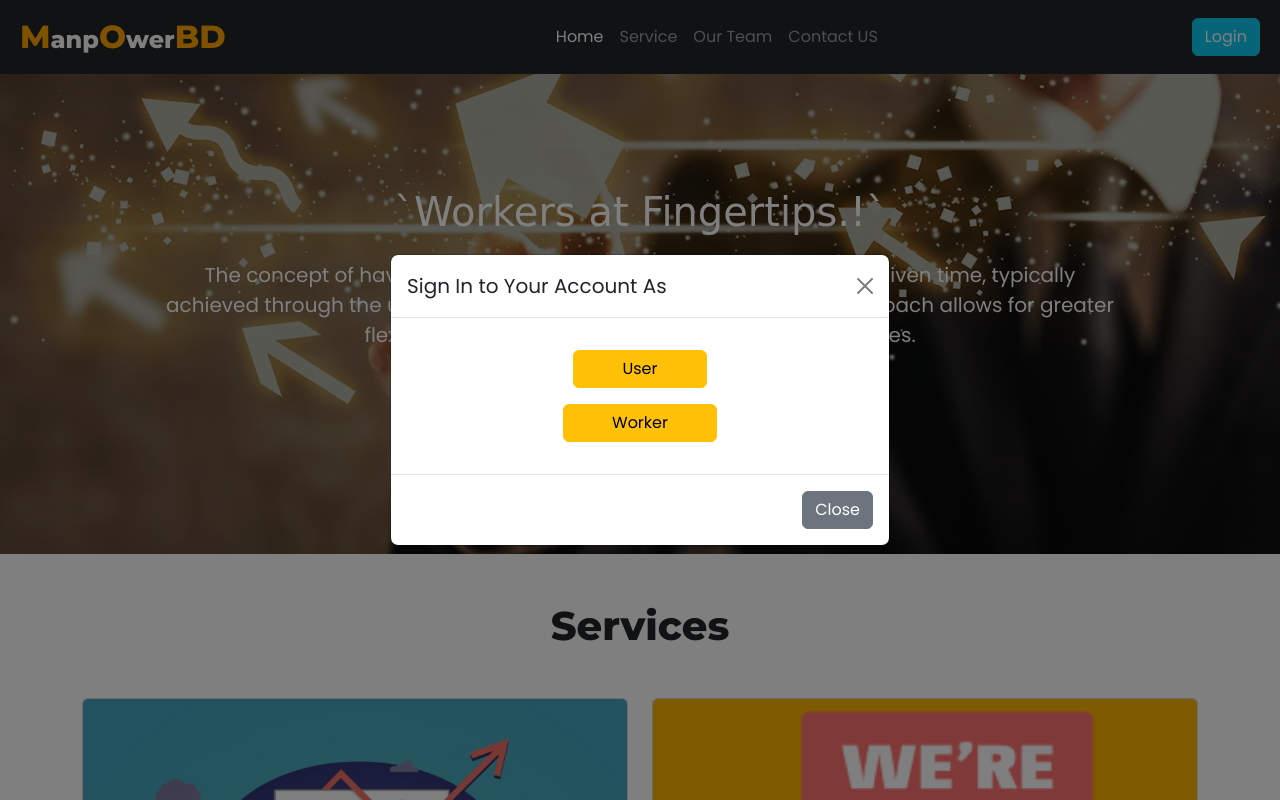
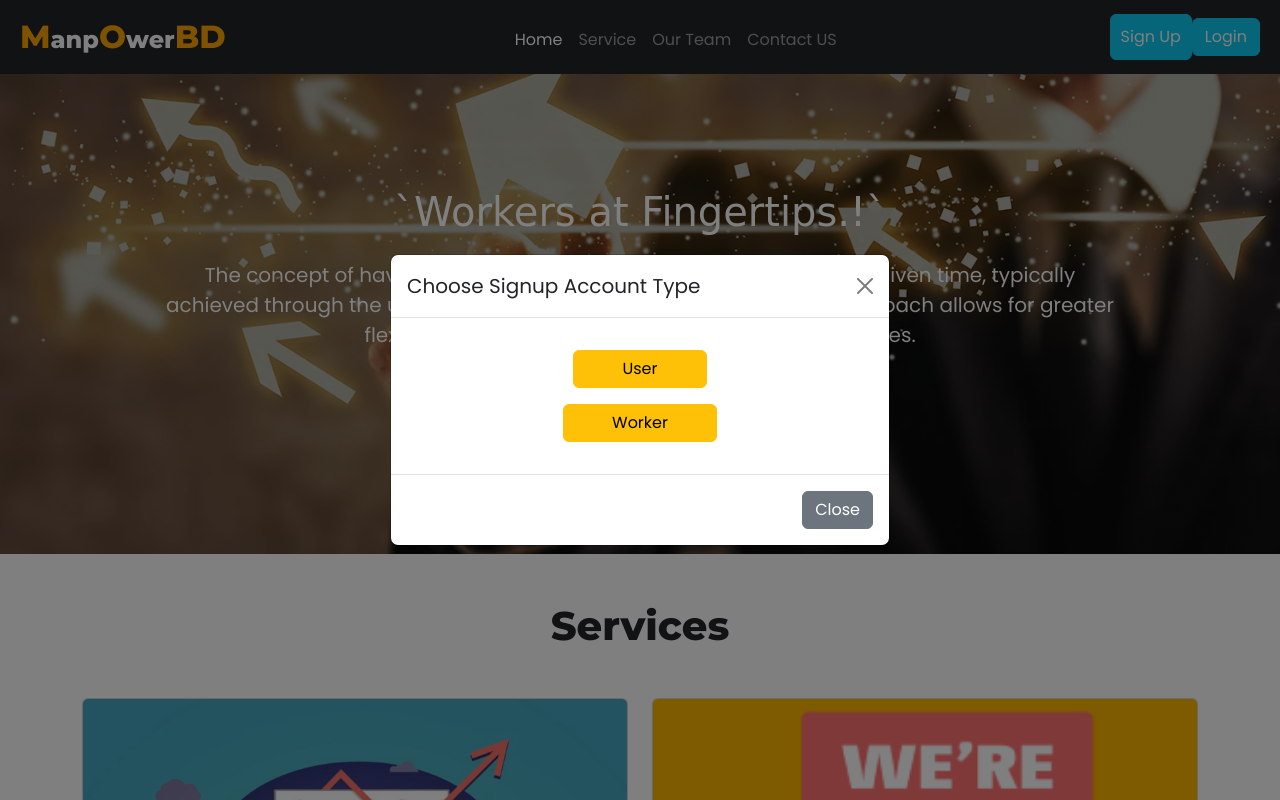
Before and after one commit to toufiqulislamtanmoy/offline-manpower-management, a PHP site: page / in a window 1280 px wide, after a click on "Sign Up". Run offline with PHP 8.4, Linux system fonts and the light colour scheme; some libraries are stand-ins or nearby versions; some web fonts are replaced.

Commit message:
Adding a new signup button . And the signup button is sticking with login button . Tonmoy will solve this . Because he have customized css at hia own model .

```diff
--- a/assests/css/main.css
+++ b/assests/css/main.css
@@ -199,3 +199,10 @@ body {
       width: 100%;
     }
   }
+
+
+
+
+.button_10 {
+    padding: 10px;
+  }
--- a/index.php
+++ b/index.php
@@ -53,6 +53,37 @@ include("functions/connection.php");
               <a class="nav-link" href="#contact">Contact US</a>
             </li>
           </ul>
+          <!-- SIghnup Button Starts from here -->
+          <button type="button" class="btn btn-info text-white button_10"  data-bs-toggle="modal" data-bs-target="#login-preview">
+            Sign Up
+          </button>
+          <!-- CLicking options starts from Here -->
+          <!-- login option preview -->
+          <!-- Modal -->
+          <div class="modal fade" id="login-preview" tabindex="-1" aria-labelledby="login-previewLabel"
+            aria-hidden="true">
+            <div class="modal-dialog modal-dialog-centered">
+              <div class="modal-content">
+                <div class="modal-header">
+                  <h1 class="modal-title fs-5" id="login-previewLabel">Choose Signup Account Type</h1>
+                  <button type="button" class="btn-close" data-bs-dismiss="modal" aria-label="Close"></button>
+                </div>
+                <div class="modal-body">
+                  <h4 class="text-center my-3">
+                    <a href="usignup.php" class=" btn btn-warning px-5">User</a>
+                  </h4>
+                  <h4 class="text-center my-3">
+                    <a href="wsignup.php" class=" btn btn-warning px-5">Worker</a>
+                  </h4>
+                </div>
+                <div class="modal-footer">
+                  <button type="button" class="btn btn-secondary" data-bs-dismiss="modal">Close</button>
+                </div>
+              </div>
+            </div>
+          </div>
+
+
           <!-- Button trigger modal -->
           <button type="button" class="btn btn-info text-white" data-bs-toggle="modal" data-bs-target="#login-preview">
             Login
```
